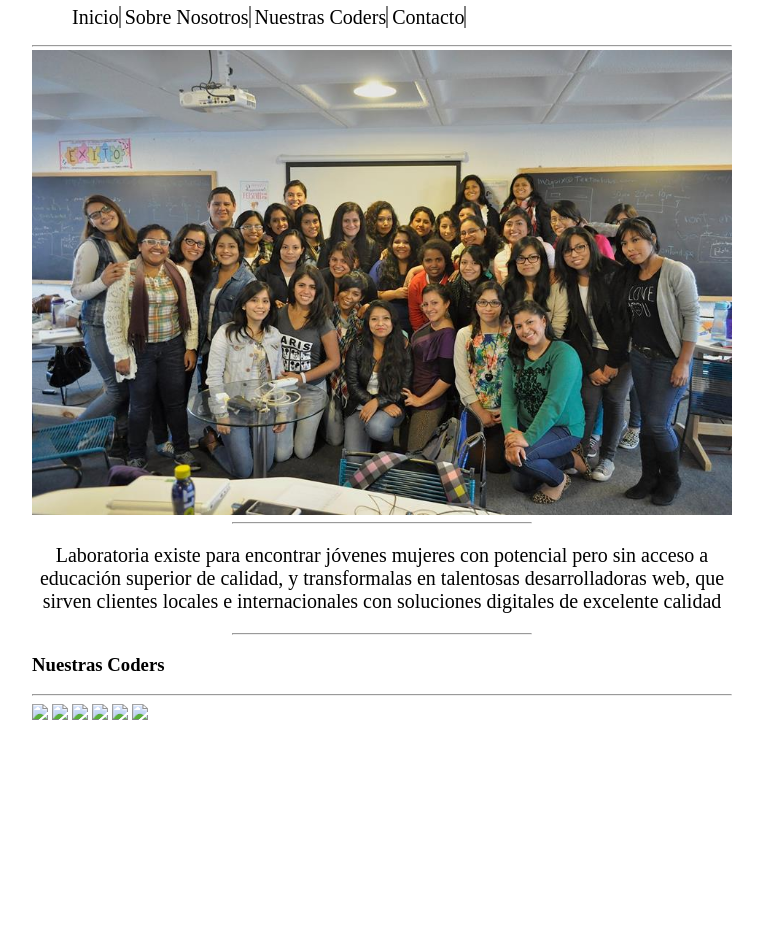
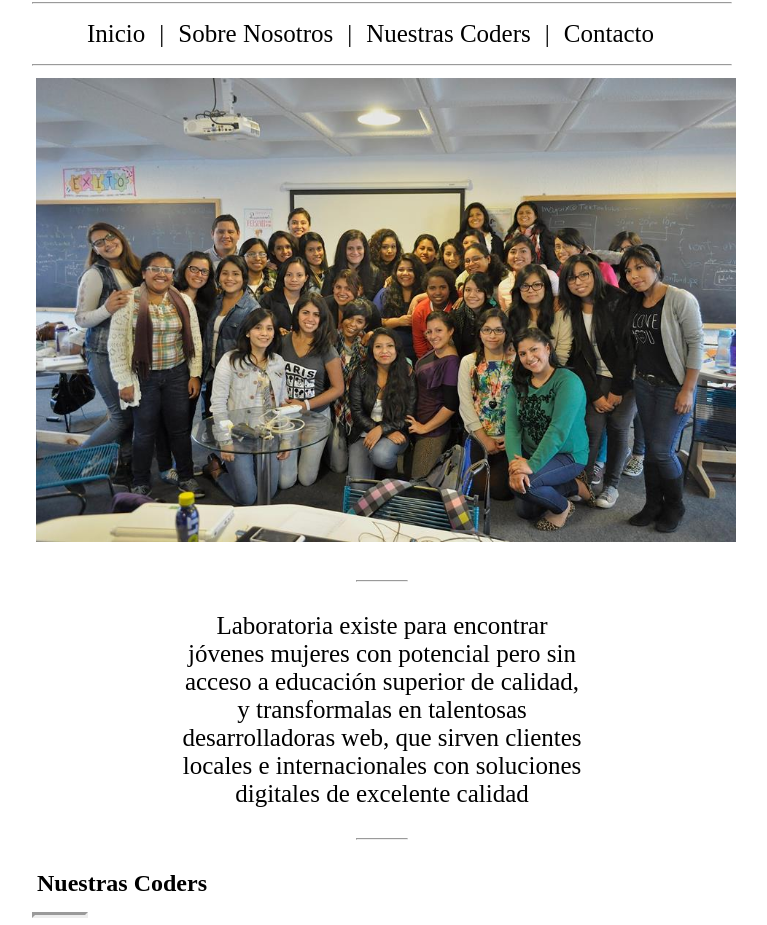
Before and after one commit to zmatz/PrimerLayout, a plain HTML site: page index.html in a window 1280 px wide. Shown: the part 136-1061 px from the top of the page, without its empty margins (258-1025 px from the left). Before the commit the page ends 868 px from the top, so only its background shows below. Drawn offline with Linux system fonts and the light colour scheme.

Commit message:
Avance, después de el repaso encuentro nuevas herramientas, ha quedado bien la primera parte, aun sin hacer codigo DRY (pendiente)

```diff
--- a/css/main.css
+++ b/css/main.css
@@ -3,42 +3,56 @@
 	margin: 0 auto;
 }
 
-
 .menu {
-	display: block;
-    margin-top: 3px;
-    margin-bottom: 3px;
-    margin-left: auto;
-    margin-right: auto;
-    border-style: inset;
+    margin-top: 25px;
+    margin-bottom: 25px;
     border-width: 1px;
 }
 
-ul#navigation li {
-	font-size: 20px;
-	text-align: center;
-	list-style-type: none;
-	display: inline;
-	border-right: 2px solid gray;
-}
-
-img {
+#imgrupal {
 	width: 700px;
 }
 
-p {
-	width: 700px;
-	font-size: 20px;
-	text-align: center;
+#navigation {
+	padding: 0px 50px;
 }
 
-.p {
-	display: block;
-    margin-top: 3px;
-    margin-bottom: 3px;
-    margin-left: 200px;
-    margin-right: 200px;
-    border-style: inset;
-    border-width: 1px;
+li {
+	font-size: 25px;
+	display: inline;
+	padding: 5px
+}
 
+p {
+	width: 400px;
+	font-size: 25px;
+	text-align: center;
+	margin-left: 150px;
 }
+
+h2 {
+	margin: 5px;
+}
+
+.hrp {
+	width: 50px;
+    margin-top: 30px;
+    margin-bottom: 30px;
+}
+
+.hrh2 {
+	width: 50px;
+	border-width: 3px;
+	margin-bottom: 10px;
+	margin-top: 10px;
+	float: left;
+}
+
+.galerias {
+
+	padding: 10px;
+	display: inline-block;
+}
+img {
+	padding: 4px;
+}
--- a/index.html
+++ b/index.html
@@ -10,28 +10,41 @@
 			<div id="logo">
 				<img src="img/logo.png">
 			</div>
-			<hr class="menu">
+			<hr class="hrmenu">
 			<div>
 				<ul id="navigation">
 					<li>Inicio</li>
+					<li>|</li>
 					<li>Sobre Nosotros</li>
+					<li>|</li>
 					<li>Nuestras Coders</li>
+					<li>|</li>
 					<li>Contacto</li>
 				</ul>
+<!-- Aguregué las líneas verticales entre cada elemenro de la lista como otro elemento de lista, me pareció más ordenado que insertar hr´s (preguntar) -->
 			</div>
-			<hr class="menu">
-			<div><img src="img/grupal.jpg"></div>
-			<hr class="p">
+			<hr class="hrmanu">
+			<div>
+			<img src="img/grupal.jpg" id="imgrupal">
+			</div>
+			<hr class="hrp">
 			<p>Laboratoria existe para encontrar jóvenes mujeres con potencial pero sin acceso a educación superior de calidad, y transformalas en talentosas desarrolladoras web, que sirven clientes locales e internacionales con soluciones digitales de excelente calidad</p>
-			<hr class="p">
-			<h3>Nuestras Coders</h3>
-			<hr>
-			<img src="img/profile-1.jpg">
-			<img src="img/profile-2.jpg">
-			<img src="img/profile-3.jpg">
-			<img src="img/profile-4.jpg">
-			<img src="img/profile-5.jpg">
-			<img src="img/profile-6.jpg">
+			<hr class="hrp">
+			<h2>Nuestras Coders</h2>
+			<hr class="hrh2">
+			<div class="galerias">
+				<a href="coder-detail.html">
+				<img src="img/profile-1.png">
+				</a>
+				<img src="img/profile-2.png">
+				<img src="img/profile-3.png">
+			</div>
+			<div class="galerias">
+				<img src="img/profile-4.png">
+				<img src="img/profile-5.png">
+				<img src="img/profile-6.png">
+				<spam>
+			</div>
 		</div>
 	</body>
 </html>
```
Also changed, not shown: coder-detail.html (+4 -2 lines).
